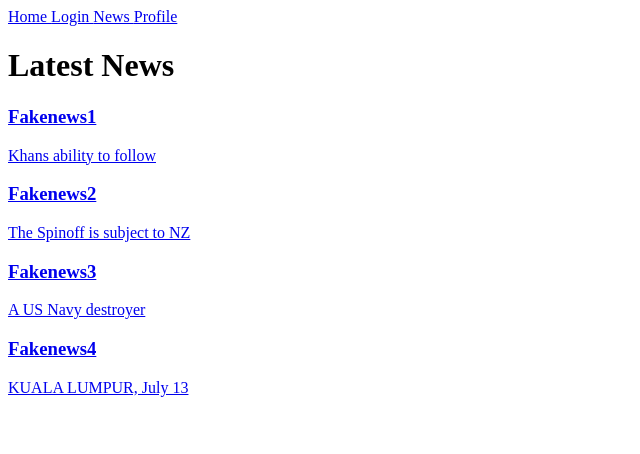
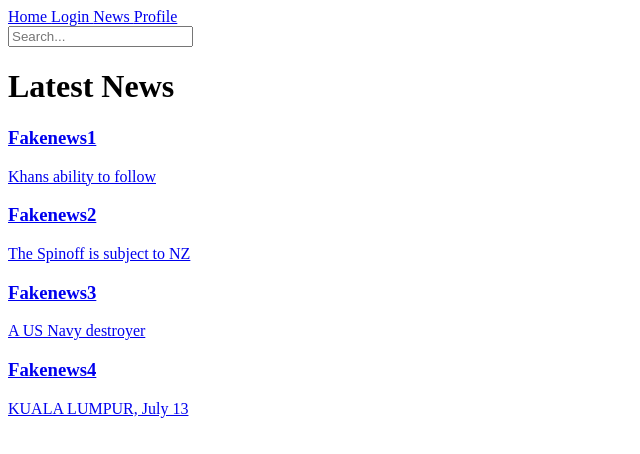
Before and after one commit to karenbarseghyan/studio-project, a React (Create React App) app: page /news in a window 1280 px wide. Shown: the top 454 px of the page, without its empty margins (0-640 px from the left). Built offline with nearby package versions, Linux system fonts and the light colour scheme; data requests are answered from the project's data file.

Commit message:
News Search-by-Title funcationality

```diff
--- a/src/components/news/NewsList.js
+++ b/src/components/news/NewsList.js
@@ -1,12 +1,12 @@
 import React from 'react'
 import { Link } from 'react-router-dom'
 
-const NewsList = ({news, title}) => {
+const NewsList = ({news, search, title}) => {
     console.log(news)
     return (
         <div>
             <h1>{title}</h1>
-            {news.map((news)=> (
+            {news.filter((news)=>news.title.toLowerCase().includes(search)).map((news)=> (
                 <div  key={news.id}>
                 <Link to={`/news/${news.id}`}>
                     <h3>{news.title}</h3>
--- a/src/pages/News.js
+++ b/src/pages/News.js
@@ -1,12 +1,14 @@
+import { useState } from 'react'
 import NewsList from '../components/news/NewsList'
 import useFetch from '../useFetch'
 
 const News = () => {
     const { data: news } = useFetch('http://localhost:8000/news')
-
+    const [search, setSearch] = useState("")
     return (
         <div>
-            {news && <NewsList news={news} title="Latest News" />}
+            <input type="text" placeholder="Search..." onChange={e=>setSearch(e.target.value)}/>
+            {news && <NewsList news={news} search={search} title="Latest News" />}
         </div>
     )
 }
```
